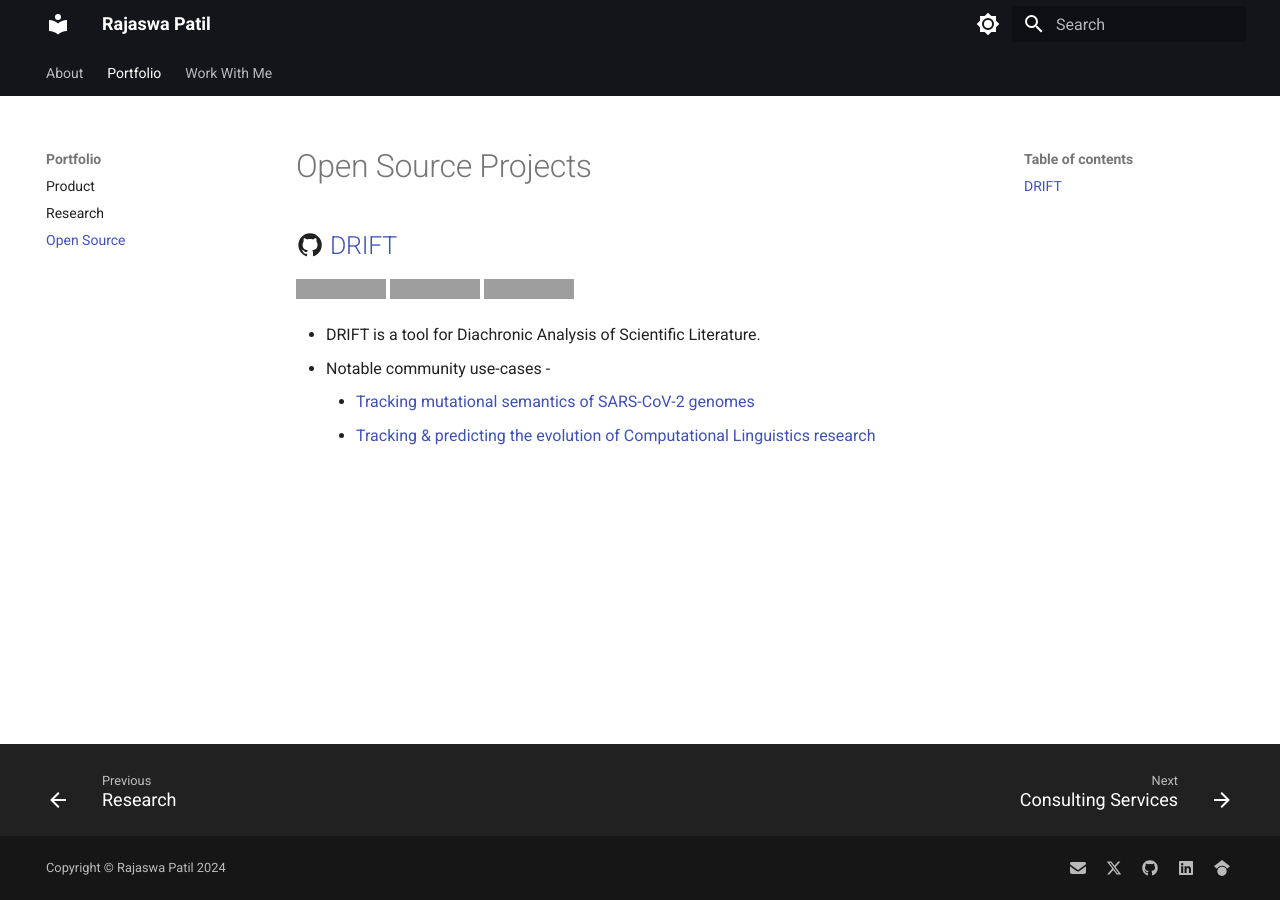
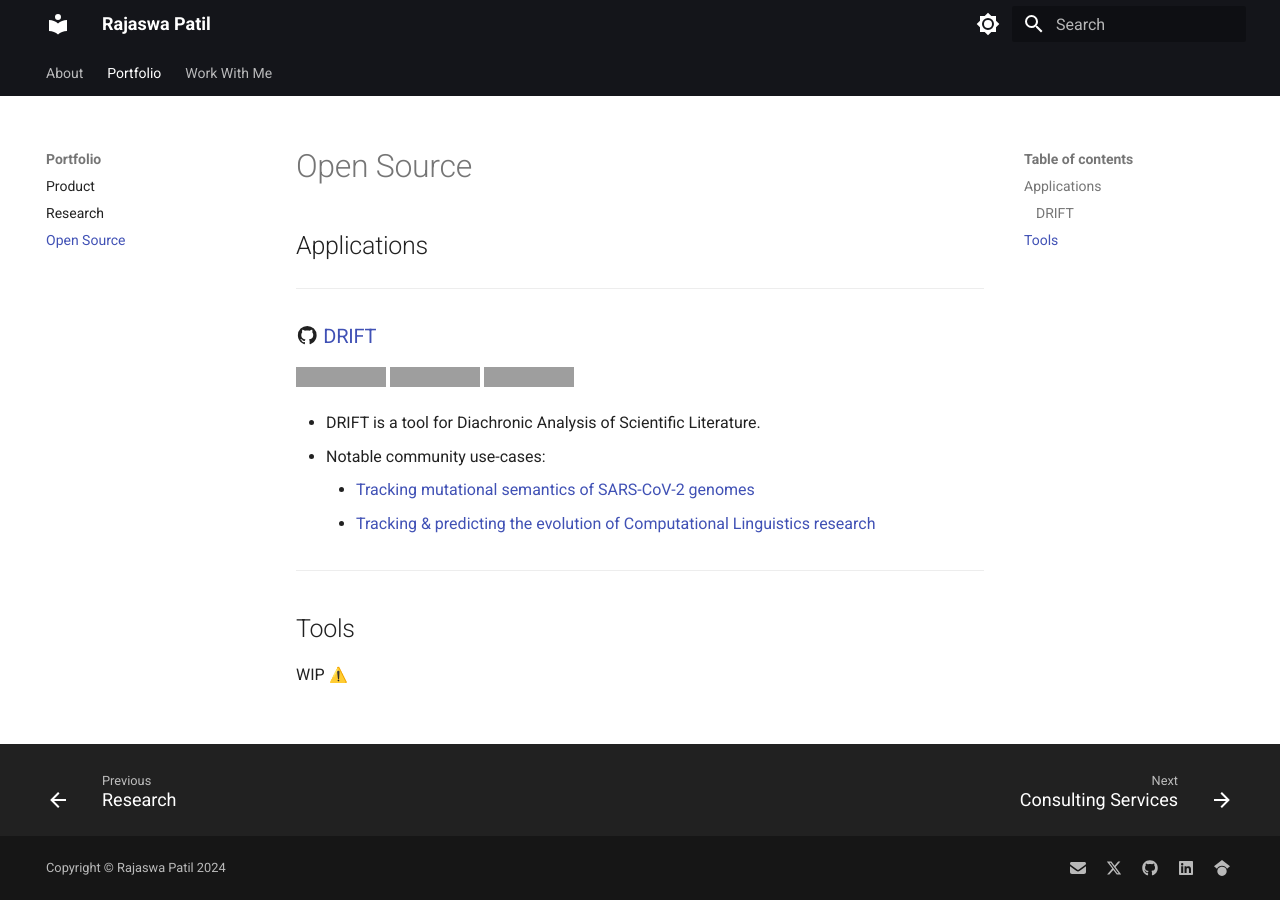
Before and after one commit to rajaswa/website, an MkDocs documentation site: the page built from docs/portfolio/open-source.md, in a window 1280 px wide. Built offline with MkDocs 1.6.1 and Material for MkDocs 9.7.7, drawn with Linux system fonts in a browser that asks for light colours; emoji names are drawn with the system emoji font; grey boxes are pictures that could not be loaded.

Commit message:
chore: update opensource page

```diff
--- a/docs/portfolio/open-source.md
+++ b/docs/portfolio/open-source.md
@@ -1,11 +1,18 @@
-# Open Source Projects
+## Applications
 
-## :material-github: [DRIFT](https://github.com/rajaswa/drift)
+---
+### :material-github: [DRIFT](https://github.com/rajaswa/drift)
 [![GitHub stars](https://img.shields.io/github/stars/rajaswa/drift)](https://github.com/rajaswa/drift/stargazers)
 [![GitHub forks](https://img.shields.io/github/forks/rajaswa/drift)](https://github.com/rajaswa/drift/network)
 [![GitHub license](https://img.shields.io/github/license/rajaswa/drift)](https://github.com/rajaswa/drift/blob/main/LICENSE)
 
 - DRIFT is a tool for Diachronic Analysis of Scientific Literature.
-- Notable community use-cases -
+- Notable community use-cases:
     - [Tracking mutational semantics of SARS-CoV-2 genomes](https://www.nature.com/articles/s41598-022-20000-5)
     - [Tracking & predicting the evolution of Computational Linguistics research](https://aclanthology.org/2021.emnlp-demo.40/)
+
+---
+
+## Tools
+
+WIP :warning:
```
